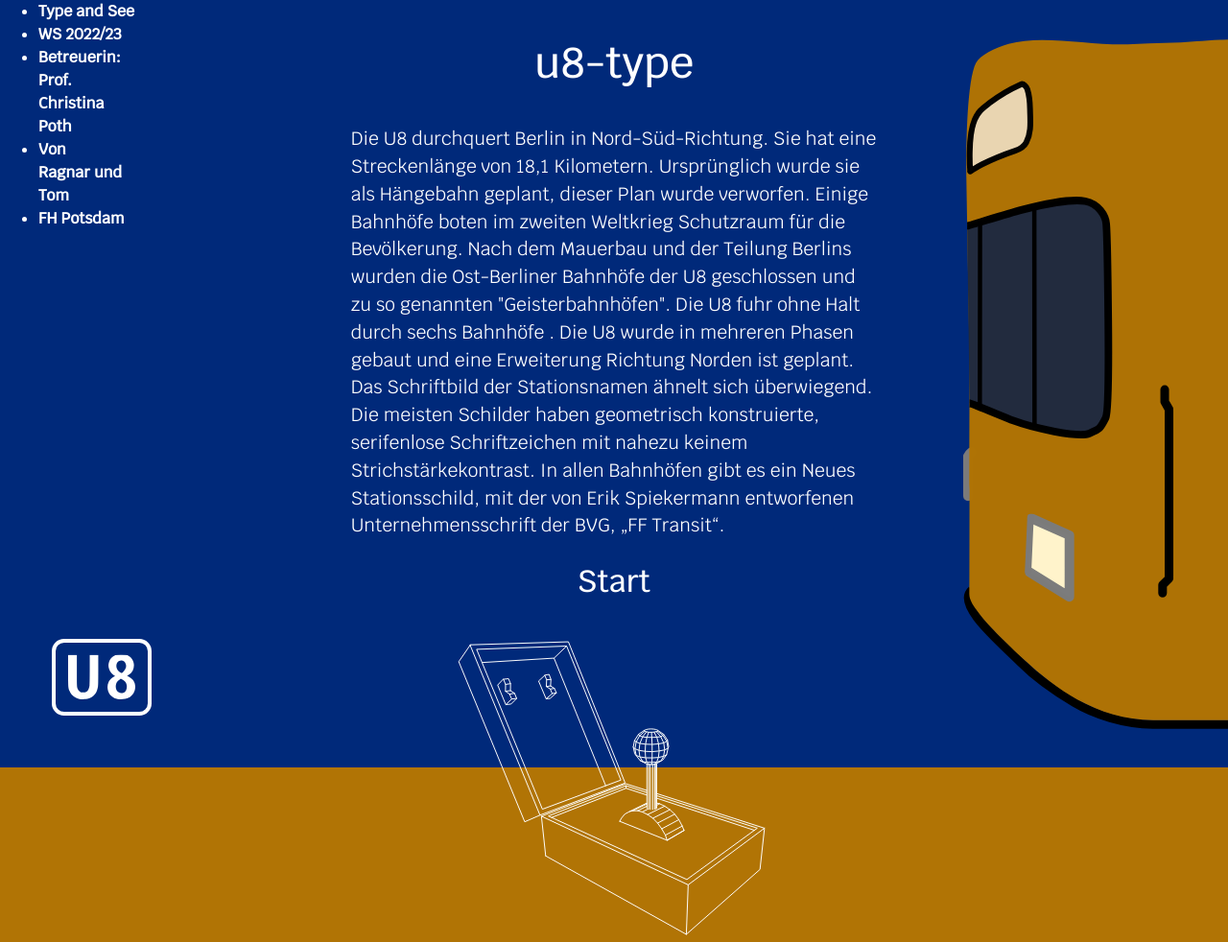
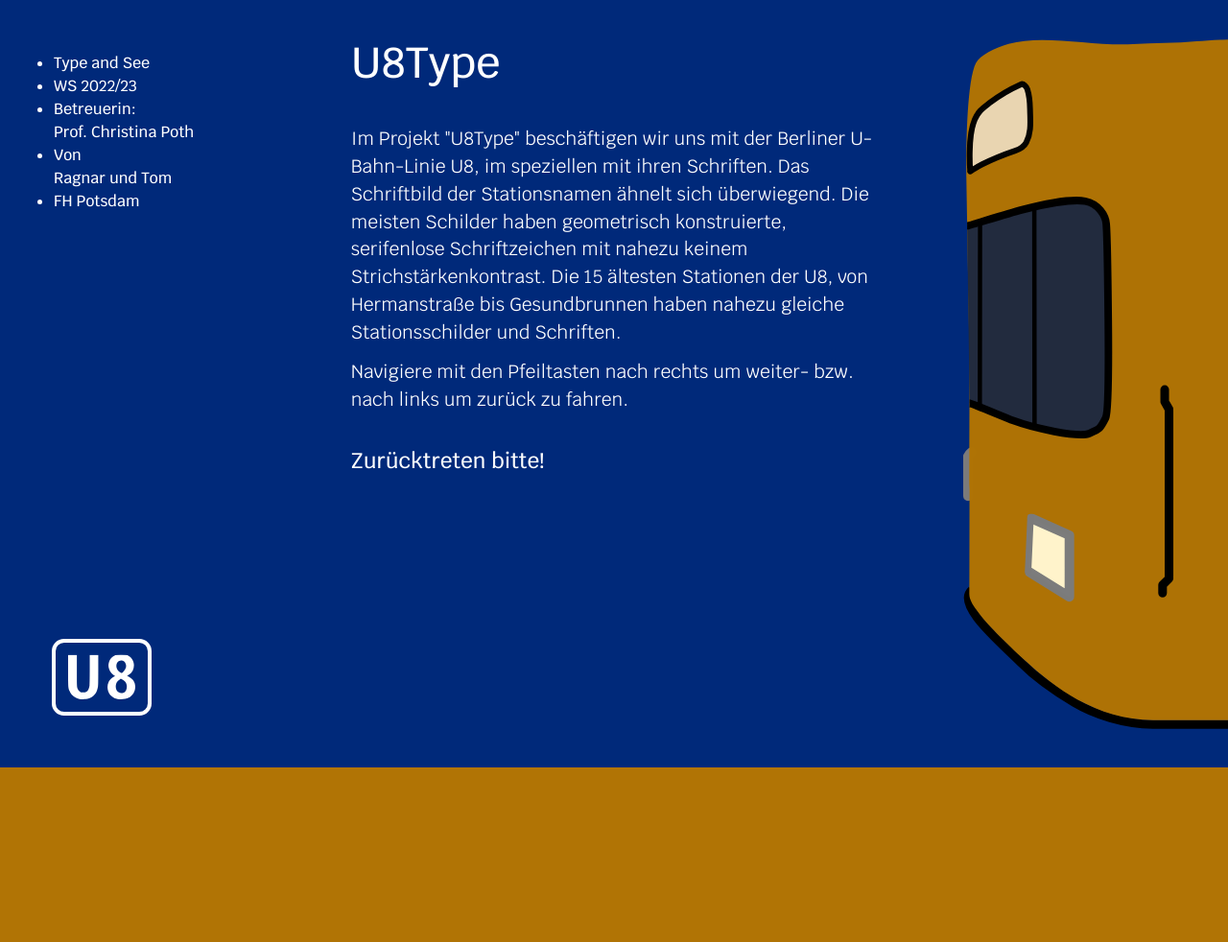
Before and after one commit to tomsom/u8-typo, a plain HTML site: page index.html in a window 1280 px wide. Shown: the top 982 px of the page at 96% size. After the commit the page ends 800 px from the top, so only its background shows below. Drawn offline with Linux system fonts and the light colour scheme.

Commit message:
made illu clickable, slight text  reformating

```diff
--- a/index.html
+++ b/index.html
@@ -34,19 +34,19 @@
             <img class="img_u8 lp__sb_logo" src="img/u8_logo.svg" alt="U8" >
         </div>
         <div class="lp__content">
-            <h1>u8-type</h1>
-            <h2>Die U8 durchquert Berlin in Nord-Süd-Richtung. Sie hat eine Streckenlänge von 18,1 Kilometern.
-                Ursprünglich wurde sie als Hängebahn geplant, dieser Plan wurde verworfen.
-                Einige Bahnhöfe boten im zweiten Weltkrieg Schutzraum für die Bevölkerung.
-                Nach dem Mauerbau und der Teilung Berlins wurden die Ost-Berliner Bahnhöfe der U8 geschlossen und zu so genannten "Geisterbahnhöfen". Die U8 fuhr ohne Halt durch sechs Bahnhöfe .
-                Die U8 wurde in mehreren Phasen gebaut und eine Erweiterung Richtung Norden ist geplant.
-                Das Schriftbild der Stationsnamen ähnelt sich überwiegend. Die meisten Schilder haben geometrisch konstruierte, serifenlose Schriftzeichen mit nahezu keinem Strichstärkekontrast. In allen Bahnhöfen gibt es ein Neues Stationsschild, mit der von Erik Spiekermann entworfenen Unternehmensschrift der BVG, „FF Transit“.
+            <h1>U8Type</h1>
+            <h2>Im Projekt "U8Type" beschäftigen wir uns mit der Berliner U-Bahn-Linie U8, im speziellen mit ihren Schriften.
+                Das Schriftbild der Stationsnamen ähnelt sich überwiegend. Die meisten Schilder haben geometrisch konstruierte, serifenlose Schriftzeichen mit nahezu keinem Strichstärkenkontrast.
+                Die 15 ältesten Stationen der U8, von Hermanstraße bis Gesundbrunnen haben nahezu gleiche Stationsschilder und Schriften.
             </h2>
-            <a id="start" class="start_link" onclick="slideCanvas(1)">Start</a>
-            <img class="img_lever" src="/img/wireframe_lever.svg" alt="">
+            <h2>
+                Navigiere mit den Pfeiltasten nach rechts um weiter- bzw. nach links um zurück zu fahren.
+            </h2>
+            <a id="start" class="start_link" onclick="slideCanvas(1)">Zurücktreten bitte!</a>
+            <!-- <img class="img_lever" src="/img/wireframe_lever.svg" alt=""> -->
         </div>
         <div class="lp__image">
-            <img id="img_metro" class="lp__img_metro" src="img/metro.svg" alt="">
+            <img id="img_metro" class="lp__img_metro" src="img/metro.svg"  alt="" onclick="slideCanvas(1)">
         </div>
     </section>
 <!-- SLIDESHOW SECTION -->
--- a/style.css
+++ b/style.css
@@ -77,7 +77,7 @@ h5,
 h6 {
     overflow-wrap: break-word;
     color: var(--clr-foreground);
-    font-weight: bold;
+    /* font-weight: bold; */
 }
 
 #root,
@@ -103,13 +103,15 @@ h6 {
 
 h1 {
     font-size: 2.8rem;
-    text-align: center;
+    text-align: left;
     margin-block: 2rem;
 }
 
 h2 {
     font-family: KrubRegular, sans-serif;
     font-size: 1.2rem;
+    max-width: 60ch;
+    margin-bottom: .8rem;
 }
 
 h1,
@@ -121,16 +123,21 @@ h2 {
     display: flex;
     flex-direction: column;
     justify-content: space-between;
-    width: min-content;
+    /* width: min-content; */
     color: var(--clr-foreground);
+}
+
+.lp__sidebar > ul {
+    margin-top: 3.4rem;
+    margin-left: 1rem;
 }
 
 a.start_link {
     margin-top: 1.2rem;
     display: block;
     width: 100%;
-    font-size: 2rem;
-    text-align: center;
+    font-size: 1.4rem;
+    /* text-align: center; */
     color: var(--clr-foreground);
 }
 
@@ -163,6 +170,11 @@ a.start_link:where(:focus, :hover) {
     transform: scale(.9);
     transform-origin: right;
     transition: all .15s ease-in-out;
+    cursor: pointer;
+}
+
+.lp__img_metro:hover {
+    transform: scale(1);
 }
 
 .scale_img_metro {transform: scale(1);}
```
Also changed, not shown: img/metro_back.svg (added).
